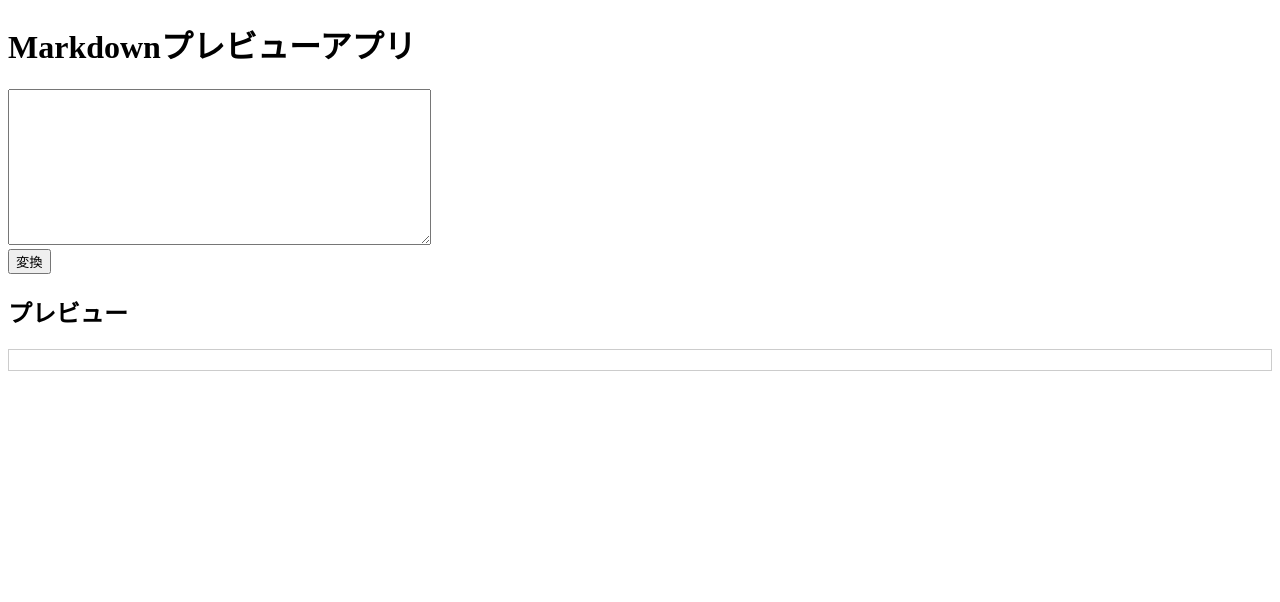
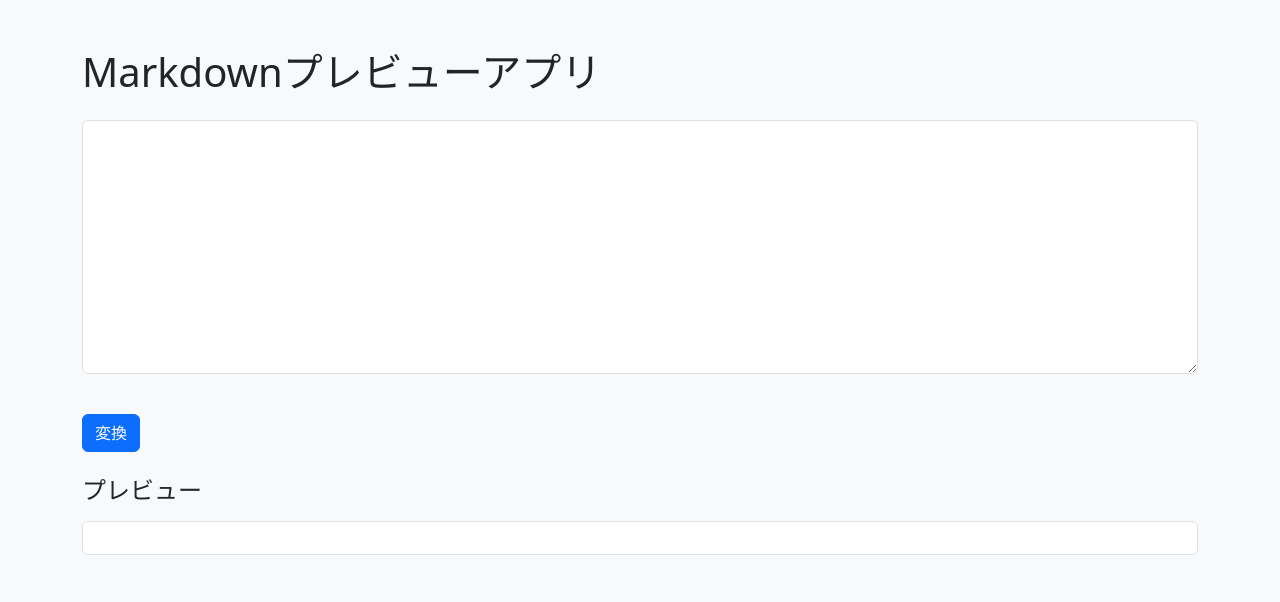
Before and after one commit to hiiragi0o/flask-30days, a Flask app: page / in a window 1280 px wide. Shown: the top 602 px of the page. Run offline with Flask 3, Linux system fonts and the light colour scheme; some libraries are stand-ins or nearby versions.

Commit message:
Day10_Markdownプレビューア（装飾）

```diff
--- /dev/null
+++ b/Day10_markdown_previewer_app/templates/base.html
@@ -0,0 +1,15 @@
+<!DOCTYPE html>
+<html lang="ja">
+
+    <head>
+        <meta charset="UTF-8">
+        <title>{% block title %}Markdown_previewer{% endblock %}</title>
+        <link href="https://cdn.jsdelivr.net/npm/bootstrap@5.3.3/dist/css/bootstrap.min.css" rel="stylesheet">
+    </head>
+
+    <body class="bg-light">
+        <div class="container py-5">
+        {% block content %}{% endblock %}
+    </body>
+
+</html>
--- a/Day10_markdown_previewer_app/templates/index.html
+++ b/Day10_markdown_previewer_app/templates/index.html
@@ -1,22 +1,17 @@
-<!DOCTYPE html>
-<html lang="ja">
-
-    <head>
-        <meta charset="UTF-8">
-        <title>Markdown_previewer</title>
-    </head>
-
-    <body>
-        <h1>Markdownプレビューアプリ</h1>
-        <form method="POST">
-            <textarea name="markdown_text" rows="10" cols="50">{{ markdown_text }}</textarea><br>
-            <button type="submit">変換</button>
+{% extends "base.html" %}
+{% block content %}
+    <div class="card-body">
+        <h1 class="mb-4">Markdownプレビューアプリ</h1>
+        <form method="POST" class="mb-4">
+            <div class="mb-3">
+                <textarea class="form-control" name="markdown_text" rows="10" cols="50">{{ markdown_text }}</textarea><br>
+            </div>
+            <button type="submit"  class="btn btn-primary">変換</button>
         </form>
-        <h2>プレビュー</h2>
-        <div style="border: 1px solid #ccc; padding: 10px;">
+        <h2 class="h4 mb-3">プレビュー</h2>
+        <div class="border rounded p-3 bg-white">
             <!-- |safe フィルタを使って変換結果をそのまま表示 -->
             {{ html_preview|safe }}
         </div>
-    </body>
-
-</html>
+    </div>
+{% endblock %}
```
